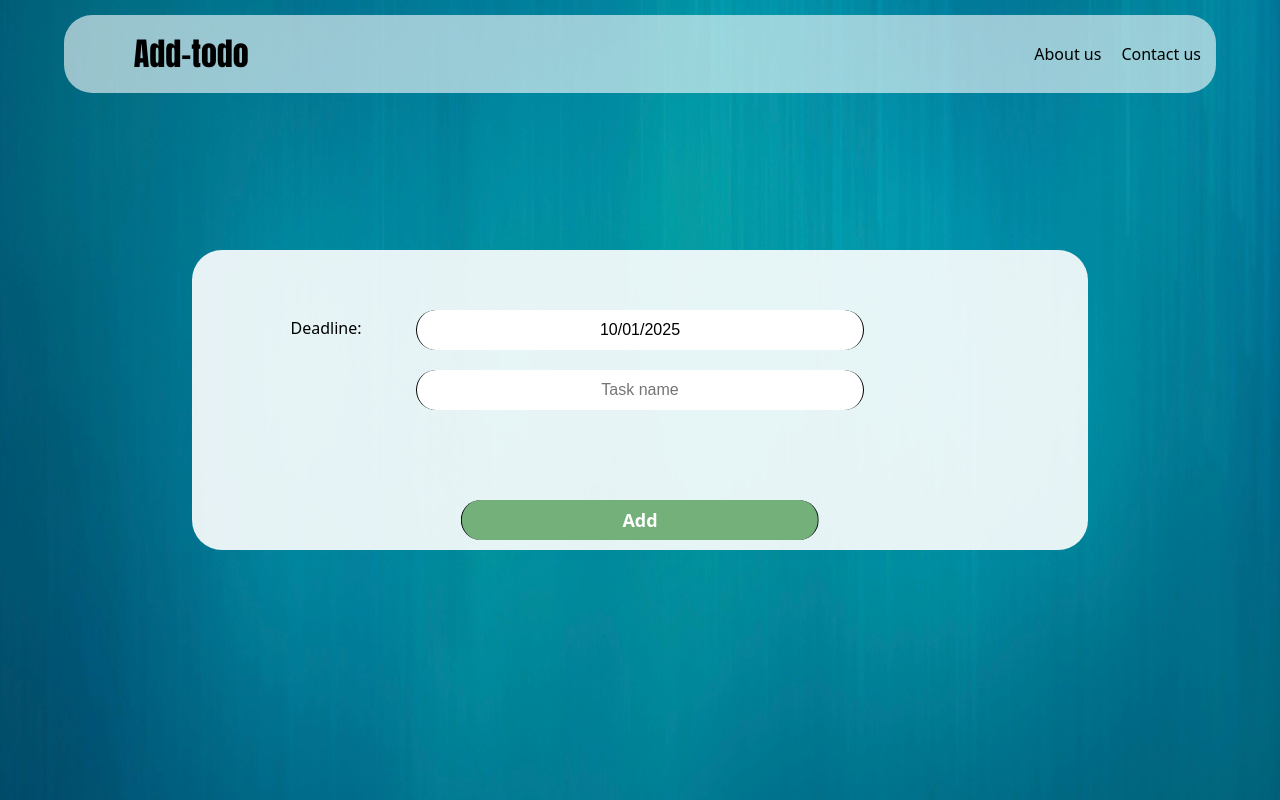
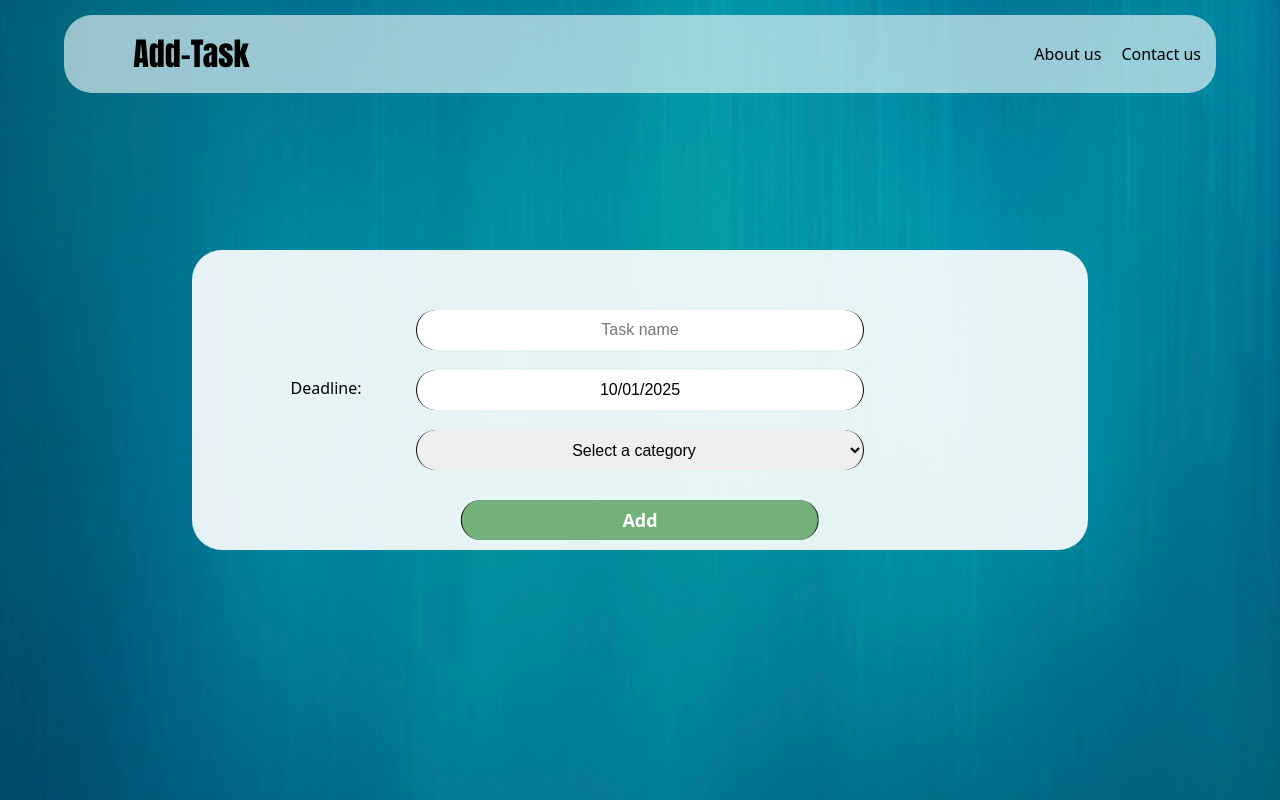
Before and after one commit to Kleamy8/Todo-App, a React (Vite) app: page /create in a window 1280 px wide. Built offline with nearby package versions, Linux system fonts and the light colour scheme.

Commit message:
added category to createTodo

```diff
--- a/src/components/createTodo/create.module.css
+++ b/src/components/createTodo/create.module.css
@@ -100,7 +100,7 @@
 .inputs {
   width: 50%;
   position: absolute;
-  top: 40%;
+  top: 20%;
   left: 50%;
   transform: translateX(-50%);
   font-family: Arial, Helvetica, sans-serif;
@@ -115,7 +115,7 @@
 .datepicker {
   width: 50%;
   position: absolute;
-  top: 20%;
+  top: 40%;
   left: 50%;
   transform: translateX(-50%);
   font-family: Arial, Helvetica, sans-serif;
@@ -129,7 +129,7 @@
 label {
   width: 50%;
   position: absolute;
-  top: 22%;
+  top: 42%;
   left: 36%;
   transform: translateX(-50%);
   font-family: system-ui, -apple-system, BlinkMacSystemFont, "Segoe UI", Roboto,
@@ -140,3 +140,17 @@ label {
 :global(.react-datepicker__navigation--next) {
   width: 50%;
 }
+.category {
+  width: 50%;
+  position: absolute;
+  top: 60%;
+  left: 50%;
+  transform: translateX(-50%);
+  font-family: Arial, Helvetica, sans-serif;
+  text-align: center;
+  border-radius: 20px;
+  border: none;
+  height: 40px;
+  border-left: 1px solid black;
+  border-right: 1px solid black;
+}
--- a/src/components/createTodo/createTodo.tsx
+++ b/src/components/createTodo/createTodo.tsx
@@ -6,28 +6,34 @@ import { Header } from "../home/header";
 interface Todo {
   task: string;
   date: Date | null;
+  category: string;
 }
 
 export function CreateTodo() {
   const [startDate, setStartDate] = useState<Date | null>(new Date());
   const [task, setTask] = useState("");
-  const [tasks, setTasks] = useState<Todo[]>([]);
+  const [category, setCategory] = useState("");
+  const [tasks, setTasks] = useState<Todo[]>(() => {
+    const saved = localStorage.getItem("todo");
+    return saved ? JSON.parse(saved) : [];
+  });
 
   const handleSubmit = (e: React.FormEvent<HTMLFormElement>) => {
     e.preventDefault();
     if (!task.trim()) return;
-    const newTodo: Todo = { task, date: startDate };
+    const newTodo: Todo = { task, date: startDate, category };
     const updatedTasks = [...tasks, newTodo];
     setTasks(updatedTasks);
     localStorage.setItem("todo", JSON.stringify(updatedTasks));
     alert("task added");
     setTask("");
     setStartDate(new Date());
+    console.log(updatedTasks);
   };
 
   return (
     <>
-      <Header name={"Add-todo"} />
+      <Header name={"Add-Task"} />
       <div className={style.taskContainer}>
         <form onSubmit={handleSubmit}>
           <label htmlFor="">Deadline:</label>
@@ -43,7 +49,25 @@ export function CreateTodo() {
             value={task}
             onChange={e => setTask(e.target.value)}
             placeholder="Task name"
+            required
           />
+          <select
+            className={style.category}
+            value={category}
+            onChange={e => setCategory(e.target.value)}
+          >
+            <option value="">Select a category</option>
+            <option value="Study" style={{ color: "blue" }}>
+              Study
+            </option>
+            <option value="Work" style={{ color: "green" }}>
+              Work
+            </option>
+            <option value="Private" style={{ color: "red" }}>
+              Private
+            </option>
+          </select>
+
           <button type="submit" className={style.addbutton}>
             Add
           </button>
```
